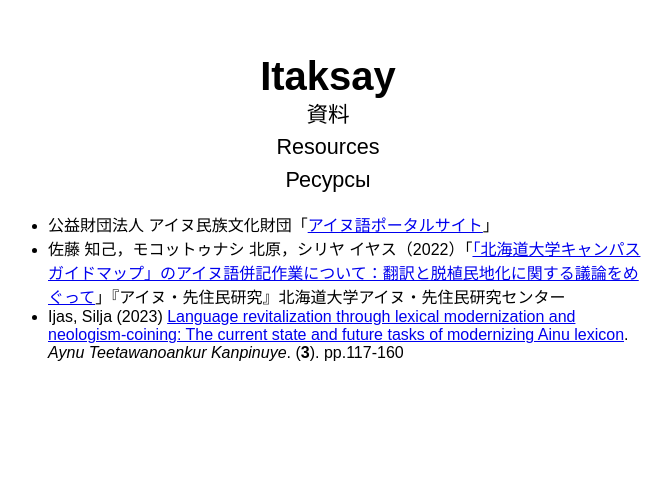
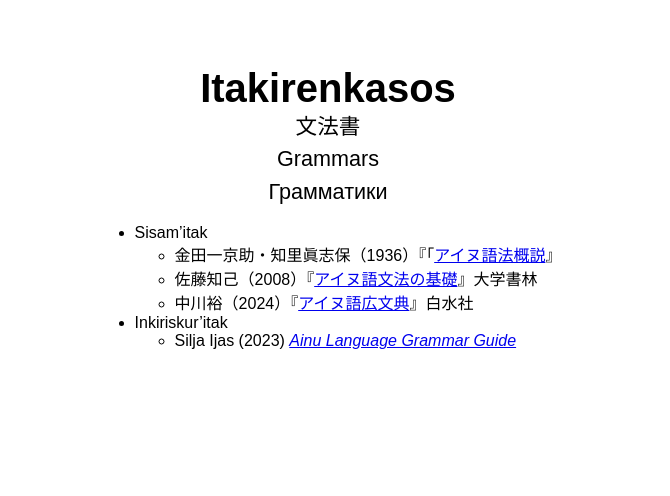
Before and after one commit to mkpoli/ainu, a SvelteKit app: page / in a window 1280 px wide. Shown: the part 4984-5480 px from the top of the page, without its empty margins (312-982 px from the left). Built offline with nearby package versions, Linux system fonts and the light colour scheme.

Commit message:
Add grammar books

```diff
--- a/src/routes/+page.svelte
+++ b/src/routes/+page.svelte
@@ -194,6 +194,48 @@
 							href="https://ja.wikibooks.org/wiki/%E3%82%A2%E3%82%A4%E3%83%8C%E8%AA%9E"
 							target="_blank">アイヌ語</a
 						>』
+					</li>
+				</ul>
+			</li>
+		</ul>
+	</section>
+	<section id="grammar-books">
+		<h2>{$t('Itakirenkasos')}</h2>
+		<div role="doc-subtitle" lang="ja">
+			<span lang="ja">文法書</span>
+			<span lang="en">Grammars</span>
+			<span lang="ru">Грамматики</span>
+		</div>
+		<ul>
+			<li>
+				{$t('Sisam’itak')}
+				<ul lang="ja">
+					<li>
+						金田一京助・知里眞志保（1936）『「<a
+							href="https://archive.org/details/ainugohgaisetsu00kind/"
+							target="_blank">アイヌ語法概説</a
+						>』
+					</li>
+					<li>
+						佐藤知己（2008）『<a
+							href="http://www.daigakusyorin.co.jp/book/b12162.html"
+							target="_blank">アイヌ語文法の基礎</a
+						>』大学書林
+					</li>
+					<li>
+						中川裕（2024）『<a href="https://www.hakusuisha.co.jp/book/b649849.html" target="_blank"
+							>アイヌ語広文典</a
+						>』白水社
+					</li>
+				</ul>
+			</li>
+			<li>
+				{$t('Inkiriskur’itak')}
+				<ul>
+					<li>
+						Silja Ijas (2023) <a href="https://sites.google.com/view/aynu-itak/home" target="_blank"
+							><i>Ainu Language Grammar Guide</i></a
+						>
 					</li>
 				</ul>
 			</li>
```
